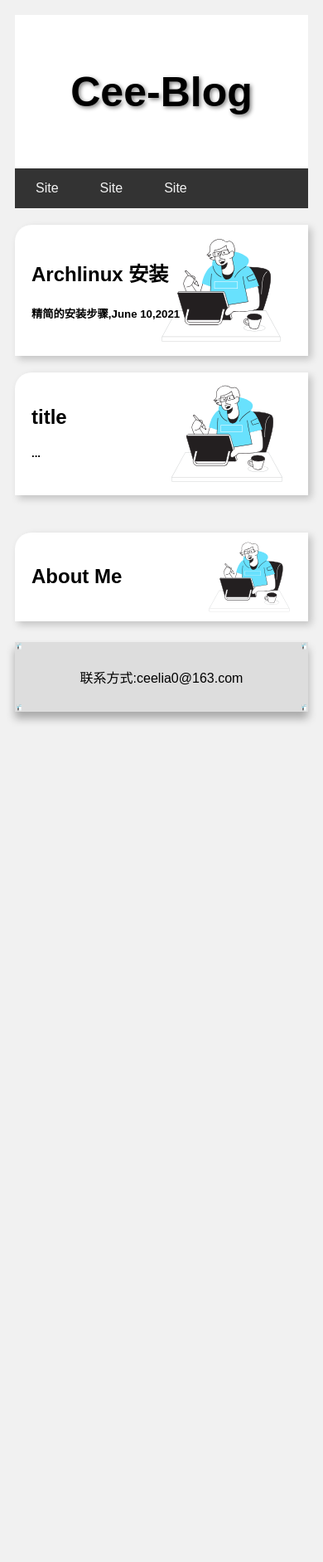
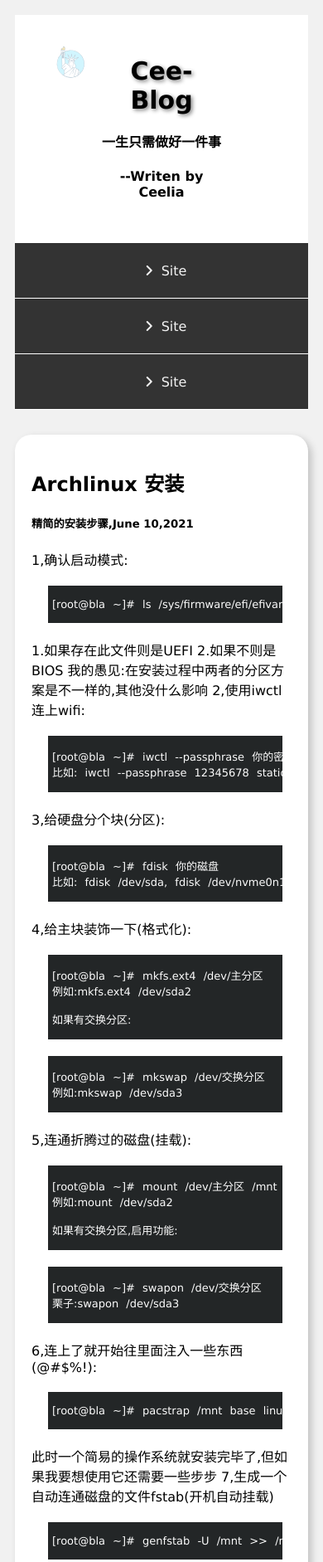
Before and after one commit to loveandevol/loveandevol.github.io, a plain HTML site: page index.html in a window 390 px wide. Shown: the top 1883 px of the page at 83% size. Before the commit the page ends 876 px from the top, so only its background shows below. Drawn offline with Linux system fonts and the light colour scheme.

Commit message:
new contents

```diff
--- a/css/index.css
+++ b/css/index.css
@@ -1,35 +1,64 @@
+/**
+ *
+ *  file: index.css
+ *  June 6,2021
+ *  writen by Mr.Cheng
+ *  References: github.com/animate-css/animate.css
+ *
+ */
+
 * {
   box-sizing: border-box;
 }
+i {
+  padding: 10px;
+}
 body {
-  font-family:Arial;
+  font-family: Arial Verdana, Geneva, Tahoma, sans-serif;
   padding: 10px;
   background-color: #f1f1f1;
 }
+:root {
+  --white: #f1f1f1; /*整个页面背景色*/
+  --black: #333; /*导航背景色*/
+  --navWhite: #ddd; /*导航hover与页脚背景色共用*/
+}
 .header {
+  display: flex;
   padding: 30px;
   text-align: center;
   background-color: white;
-  animation-name: header_background;
-  animation-duration: 1s;
+  animation-name: header_background 1s;
 }
-.header h1 {
+.title_writer h1 {
   font-size: 50px;
   text-shadow: 2px 2px 5px gray;
-  animation-name: header_words;
-  animation-duration: 1s;
+}
+.left_image {
+  width: 25%;
+  background: url("../image/Statue\ of\ liberty_Outline.svg") no-repeat;
+  background-size: contain;
+  background-position: left top;
+  animation: flash 4s infinite;
+}
+.title_writer {
+  width: 50%;
 }
 
 .topnav {
   overflow: hidden;
-  background-color: #333;
+  display: flex;
+  /*center 值将 flex 项目在容器的中心对齐*/
+  justify-content: center;
+  overflow: hidden;
+  background-color: var(--black);
   position: sticky;
   top: 0;
   animation-name: TopNav;
   animation-duration: 1s;
+  z-index: 3;
 }
 .topnav a {
-  float: left;
   display: block;
   color: #f2f2f2;
   text-align: center;
@@ -39,9 +68,18 @@ body {
   transition-timing-function: ease;
 }
 .topnav a:hover {
-  background-color: #ddd;
+  background-color: var(--navWhite);
   color: black;
-  transform: scale(1.3,1.3);
+  transform: scale(1.3, 1.3);
+  animation-name: WordsInNav;
+}
+.row {
+  margin-top: 10px;
+}
+.row::after {
+  content: "";
+  display: table;
+  clear: both;
 }
 .leftcolumn {
   padding: 20px;
@@ -51,79 +89,125 @@ body {
 .rightcolumn {
   float: left;
   width: 25%;
-  background-color: #f1f1f1;
+  background-color: var(--white);
   padding-left: 30px;
 }
-.card  {
-  background-color: white;;
+.card {
+  min-height: 300px;
+  background-color: white;
   padding: 20px;
   margin-top: 20px;
-  border-top-left-radius:20px;
-  background-image: url(../image/Designer\ _Flatline.svg);
-  background-position: right bottom;
-  background-repeat: no-repeat;
-  background-size: contain;
+  border-top-left-radius: 20px;
+  border-top-right-radius: 20px;
   box-shadow: 4px 4px 10px rgba(0, 0, 0, 0.2);
   animation-name: Card_Anim;
   animation-duration: 1s;
 }
-.row::after {
-  content: "";
-  display: table;
-  clear: both;
+.card_image {
+  position: relative;
+  top: 30px;
+  left: 500px;
+  opacity: 0.8;
+  width: 406px;
+  height: 306px;
+  background-image: url(../image/Designer\ _Flatline.svg);
+  background-repeat: no-repeat;
+  background-size: contain;
+}
+.AboutMeImage{
+  width: 300px;
+  height: 200px;
+  background: url("../image/Watermelon_Monochromatic.svg") no-repeat;
+  background-size: contain;
+}
+.picture {
+  height: 400px;
+  padding: 50px;
+  background-image: url(../image/Data\ Arranging_Flatline.svg);
+  background-repeat: no-repeat;
 }
 .footer {
   padding: 20px;
   text-align: center;
-  background-color: #ddd;
+  background-color: var(--navWhite);
   margin-top: 20px;
-  border: 10px solid transparent;
-  border-image: url(../image/TransferWise_Flatline.svg) round;
   box-shadow: 0px 8px 10px rgba(0, 0, 0, 0.3);
 }
 @media screen and (max-width: 800px) {
-  .leftcolumn, .rightcolumn {
+  .leftcolumn,
+  .rightcolumn {
     width: 100%;
     padding: 0;
     padding-bottom: 5px;
   }
+  .card_image{
+    position: inherit;
+  }
 }
-@media screen and (max-width: 400px) {
+@media screen and (max-width: 600px) {
+  .title_writer h1 {
+    font-size: 30px;
+  }
+  .title_writer h2{
+    font-size: medium;
+  }
+  .topnav {
+    flex-direction: column;
+    position: static;
+  }
+  .topnav a {
+    border-bottom: 1px solid white;
+  }
+  .card_image{
+    position: relative;
+    left: -45px;
+    width: 400px;
+    height: 300px;
+  }
   .rightcolumn {
-    margin-top:20px;
+    margin-top: 20px;
   }
 }
 @keyframes header_background {
   from {
-    background-color: black;
+    background-color: hsla(10, 10, 10, 0.3);
   }
   to {
     background-color: white;
   }
 }
-@keyframes header_words {
-  from {
-    font-size: 0;
+
+@keyframes flash {
+  from,
+  50%,
+  to {
+    opacity: 1;
   }
-  to {
-    font-size: 50px;
+
+  25%,
+  75% {
+    opacity: 0.3;
   }
+}
+
+.flash {
+  animation-name: flash;
 }
 @keyframes TopNav {
   from {
-    background-color: #ddd;
+    background-color: var(--navWhite);
   }
   to {
-    background-color: #333;
+    background-color: var(--black);
   }
 }
 @keyframes Card_Anim {
   from {
     opacity: 0.2;
-    transform: scale(0.3,0.3);
+    transform: scale(0.3, 0.3);
   }
   to {
     opacity: 1;
-    transform: scale(1,1);
+    transform: scale(1, 1);
   }
 }
--- /dev/null
+++ b/css/style.css
@@ -0,0 +1,33 @@
+/**
+ *
+ *  file: index.css
+ *  June 6,2021
+ *  writen by Mr.Cheng
+ *  References: github.com/animate-css/animate.css
+ *
+ */
+
+.code::before {
+  content: "[root@bla ~]# ";
+}
+.code {
+  color: #fcfcfc;
+  word-spacing: 5px;
+  background-color: #232627;
+  padding: 15px 5px;
+  width: 60%;
+  margin: 20px;
+  white-space: nowrap;
+  overflow: scroll;
+}
+@media screen and (max-width:800px) {
+  .code{
+    width: 70%;
+  }
+}
+@media screen and (max-width:600px) {
+  .code{
+    width: 90%;
+    font-size: small;
+  }
+}
--- a/index.html
+++ b/index.html
@@ -1,40 +1,128 @@
 <!DOCTYPE html>
 <html lang="en">
   <head>
-  <meta charset="UTF-8">
-  <meta name="viewport" content="width=device-width, initial-scale=1.0">
-  <link rel="stylesheet" href="./css/index.css">
-  <title>Document</title>
+    <meta charset="UTF-8" />
+    <meta name="viewport" content="width=device-width, initial-scale=1.0" />
+    <link rel="stylesheet" href="./css/index.css" />
+    <link rel="stylesheet" href="./css/style.css" />
+    <script src="./js/index.js"></script>
+    <script
+      src="https://kit.fontawesome.com/fd0525c20d.js"
+      crossorigin="anonymous"
+    ></script>
+    <title>Ceelia-Blog</title>
   </head>
   <body>
     <div class="header">
-    <h1>Cee-Blog</h1>
+      <div class="left_image"></div>
+      <div class="title_writer">
+        <h1 onclick="ChangeWords(this)">Cee-Blog</h1>
+        <h2>一生只需做好一件事</h2>
+        <h4>--Writen by Ceelia</h4>
       </div>
+      <div class="right_image"></div>
+    </div>
+    <!--TOP NAV 导航部分-->
     <div class="topnav">
-    <a href="#">Site</a>
-    <a href="#">Site</a>
-    <a href="#">Site</a>
+      <a href="#"><i class="fas fa-angle-right"></i>Site</a>
+      <a href="#"><i class="fas fa-angle-right"></i>Site</a>
+      <a href="#"><i class="fas fa-angle-right"></i>Site</a>
     </div>
     <div class="row">
       <div class="leftcolumn">
         <div class="card">
           <h2>Archlinux 安装</h2>
           <h5>精简的安装步骤,June 10,2021</h5>
+          <!-- 文章部分开头 -->
+          1,确认启动模式:
+          <div class="code">ls /sys/firmware/efi/efivars</div>
+          1.如果存在此文件则是UEFI 2.如果不则是BIOS
+          我的愚见:在安装过程中两者的分区方案是不一样的,其他没什么影响
+          2,使用iwctl连上wifi:
+          <div class="code">
+            iwctl --passphrase 你的密码 station 你的网卡名 connect 你的wifi名
+            <br />
+            比如: iwctl --passphrase 12345678 station wlp2s0 connect
+            TP_LINK_1234
+          </div>
+          3,给硬盘分个块(分区):
+          <div class="code">
+            fdisk 你的磁盘 <br />
+            比如: fdisk /dev/sda, fdisk /dev/nvme0n1
+          </div>
+          4,给主块装饰一下(格式化):
+          <div class="code">
+            mkfs.ext4 /dev/主分区 <br />
+            例如:mkfs.ext4 /dev/sda2 <br />
+            <br />
+            如果有交换分区:
+          </div>
+          <div class="code">
+            mkswap /dev/交换分区 <br />
+            例如:mkswap /dev/sda3 <br />
+          </div>
+          5,连通折腾过的磁盘(挂载):
+          <div class="code">
+            mount /dev/主分区 /mnt <br />
+            例如:mount /dev/sda2 <br />
+            <br />
+            如果有交换分区,启用功能:
+          </div>
+          <div class="code">
+            swapon /dev/交换分区 <br />
+            栗子:swapon /dev/sda3 <br />
+          </div>
+          6,连上了就开始往里面注入一些东西(@#$%!):
+          <div class="code">
+            pacstrap /mnt base linux linux-firmware grub vim networkmanager
+          </div>
+          此时一个简易的操作系统就安装完毕了,但如果我要想使用它还需要一些步步
+          7,生成一个自动连通磁盘的文件fstab(开机自动挂载)
+          <div class="code">genfstab -U /mnt >> /mnt/etc/fstab</div>
+          8,走进你的那个磁盘(!@$%!#$)
+          <div class="code">arch-chroot /mnt</div>
+          你甚至可以玩一玩:rm -rf / :) :) 9,内核的映射(并不是很懂,有人知道吗)
+          <div class="code">mkinitcpio -P</div>
+          10,设置密码(一定要一定要)
+          <div class="code">passwd</div>
+          有几次忘了这个,然后只能再进入arch~~.iso(装系统的系统),贼麻烦 :()
+          当你有了烟,有了心情,却发现没有火,你会发现还是抽不了 :<
+          11,来个打火机(启动加载器) :) 我选择的是--grub--
+          <div class="code">
+            grub-install --target=i386-pc /dev/你的磁盘 <br />
+            栗子: 1.BIOS: grub-install --target=i386-pc /dev/sda
+          </div>
+          <div class="code">
+            grub-install --target=x86_64-efi --efi-directory=esp
+            --bootloader-id=GRUB <br>
+            栗子: 2.UEFI: grub-install --target=x86_64-efi --efi-directory=esp
+            --bootloader-id=GRUB
+          </div>
+          12,打火机就绪(配置grub)
+          <div class="code">grub-mkconfig -o /boot/grub/grub.cfg 完</div>
+          13,如果不想强行关机,可以先退出chroot
+          <div class="code">exit</div>
+          14,在arch~~.iso模式下重启
+          <div class="code">reboot 真的完</div>
+          <!-- 文章部结束 -->
+          <div class="card_image"></div>
         </div>
         <div class="card">
-        <h2>title</h2>
-        <h5>...</h5>
+          <h2>KDE的颜色提取器</h2>
+          <h5>在屏幕上提取颜色</h5>
         </div>
       </div>
       <div class="rightcolumn">
         <div class="card">
           <h2>About Me</h2>
-
+          <div class="AboutMeImage"></div>
+          一名无名小卒
         </div>
       </div>
     </div>
+    <div class="picture"></div>
     <div class="footer">
-    联系方式:ceelia0@163.com
+      联系方式:ceelia0@163.com<i class="fas fa-envelope"></i>
     </div>
   </body>
 </html>
--- /dev/null
+++ b/js/index.js
@@ -0,0 +1,12 @@
+/**
+ *  file: index.js
+ *  June 6,2021
+ *  writen by Mr.Cheng
+ *
+ */
+
+function ChangeWords(id) {
+  id.innerHTML="CEE-BLOG";
+}
+
+console.log(document.getElementsByClassName("topnav"));
```
Also changed, not shown: image/Data Arranging_Flatline.svg (added), image/Ethereum_Flatline.svg (added), image/Statue of liberty_Outline.svg (added), image/Watermelon_Monochromatic.svg (added), 1 other file. Lines whose indentation alone changed are shown as unchanged.
